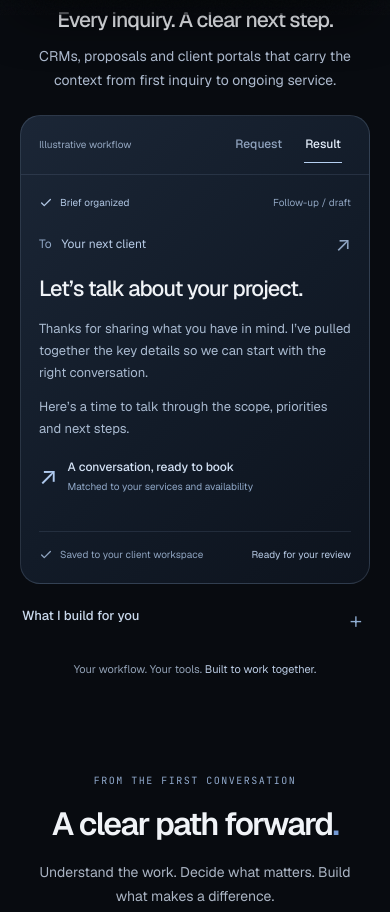
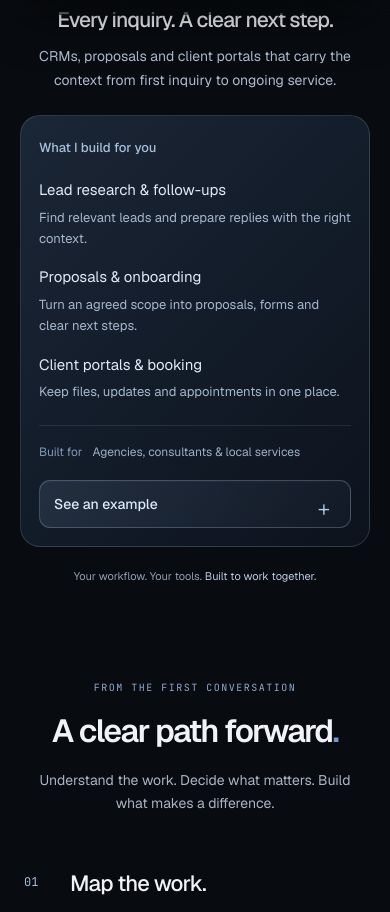
Before and after one commit to friizzyy/ju, a Next.js app: page /systems in a window 390 px wide. Shown: the part 829-1741 px from the top of the page. Built offline with nearby package versions, Linux system fonts and the light colour scheme.

Commit message:
Make mobile Systems workflows explain services before examples

```diff
--- a/components/SystemsWorkflowScene.tsx
+++ b/components/SystemsWorkflowScene.tsx
@@ -11,6 +11,15 @@ const requests = {
   social: { text: 'We are launching something new. Turn the story into content for our social channels, newsletter and community, in our voice.', context: [['From', 'A launch brief'], ['Connect', 'Brand voice, channels, calendar'], ['Keep me involved', 'Approve the content']] },
   knowledge: { text: 'Our team keeps answering the same questions. Make our guides easy to search and help people find the right answer with its source.', context: [['From', 'A team question'], ['Connect', 'Guides, documents, support'], ['Keep me involved', 'Hand off uncertain answers']] },
   personal: { text: 'Help me plan a city break. Use the things I like, keep the route practical and leave enough room to enjoy it.', context: [['From', 'A conversation with you'], ['Connect', 'Preferences, research, calendar'], ['Keep me involved', 'My choices and bookings']] },
+} as const
+
+const mobileBriefs = {
+  sales: { title: 'Follow up on an inquiry.', text: 'Add the brief to my CRM, draft a personal reply and help the client book a call.' },
+  operations: { title: 'Get a new job moving.', text: 'Match the job to a team, gather the documents and share a clear handoff.' },
+  commerce: { title: 'Plan the next stock order.', text: 'Review sales and stock, flag what’s running low and prepare a buying plan.' },
+  social: { title: 'Turn one idea into content.', text: 'Turn this launch into drafts for social, email and our community, in our voice.' },
+  knowledge: { title: 'Find the right answer.', text: 'Use our company guides to answer the question and show where the answer came from.' },
+  personal: { title: 'Plan a trip around me.', text: 'Use my preferences to research a city break, with practical routes and time to explore.' },
 } as const
 
 function Check() {
@@ -34,7 +43,7 @@ function SalesResult() {
 function OperationsResult() {
   return <div className={styles.operationsResult}>
     <div className={styles.resultLead}><span className={styles.resultStatus}><Check /> Work coordinated</span><span>Team schedule</span></div>
-    <h4>The right people.<br />The whole picture.</h4>
+    <h4 className={styles.compactResultTitle}>The right people.<br className={styles.resultLineBreak}/> The whole picture.</h4>
     <div className={styles.schedule}>
       {[['09:00', 'Site visit', 'Field team', 'Brief attached'], ['11:30', 'Document review', 'Operations', 'Files collected'], ['14:00', 'Client handoff', 'Account lead', 'Next steps prepared']].map(([time, task, team, detail],i) => <div className={styles.scheduleRow} key={task}><time>{time}</time><div className={styles.scheduleLine}><i /></div><div><strong>{task}</strong><span>{team}</span><div className={styles.scheduleTrack}><i style={{ width: `${[78,56,90][i]}%` }} /></div><small>{detail}</small></div></div>)}
     </div>
@@ -71,7 +80,7 @@ function SocialResult() {
 function KnowledgeResult() {
   return <div className={styles.knowledgeResult}>
     <div className={styles.resultLead}><span className={styles.resultStatus}><Check /> Sources connected</span><span>Team knowledge</span></div>
-    <div className={styles.knowledgeQuestion}><span>Your team asks</span><h4>How do we onboard<br />a new client?</h4></div>
+    <div className={styles.knowledgeQuestion}><span>Your team asks</span><h4 className={styles.compactResultTitle}>How do we onboard<br className={styles.resultLineBreak}/> a new client?</h4></div>
     <div className={styles.knowledgeAnswer}><span className={styles.answerMark}>JU<span>.</span></span><div><p>Start with a clear handoff.</p><ol><li>Confirm the agreed scope and key contacts.</li><li>Collect the project brief and required files.</li><li>Open the client portal and share the next steps.</li></ol><div className={styles.sourceReference}><span>↗</span><div><strong>Client onboarding guide</strong><span>Answer grounded in your documents</span></div></div></div></div>
     <div className={styles.resultFoot}><span><Check /> Context kept with the answer</span><strong>Human handoff when needed</strong></div>
   </div>
@@ -80,17 +89,44 @@ function KnowledgeResult() {
 function PersonalResult() {
   return <div className={styles.personalResult}>
     <div className={styles.resultLead}><span className={styles.resultStatus}><Check /> Preferences considered</span><span>Your personal desk</span></div>
-    <h4>A day that leaves<br />room for you.</h4>
+    <h4 className={styles.compactResultTitle}>A day that leaves<br className={styles.resultLineBreak}/> room for you.</h4>
     <div className={styles.dayPlan}>{[['A slow start','A good coffee near your stay.','A short walk'],['A little discovery','A neighborhood picked around your interests.','Time to explore'],['An easy evening','Dinner nearby, with the rest left open.','No rushing back']].map(([title,body,note],i)=><div key={title}><span className={styles.routeMark}>{i===0?'◉':'○'}</span><div><strong>{title}</strong><p>{body}</p><span>{note}</span></div></div>)}</div>
     <div className={styles.resultFoot}><span><Check /> Your feedback shapes the next plan</span><strong>Your choices, remembered</strong></div>
   </div>
 }
 
+function WorkflowResult({ id }: { id: SystemsWorkflow['id'] }) {
+  if (id === 'sales') return <SalesResult />
+  if (id === 'operations') return <OperationsResult />
+  if (id === 'commerce') return <CommerceResult />
+  if (id === 'social') return <SocialResult />
+  if (id === 'knowledge') return <KnowledgeResult />
+  return <PersonalResult />
+}
+
 export default function SystemsWorkflowScene({ workflow, prefix = 'workflow', staticPreview = false }: { workflow: SystemsWorkflow; prefix?: string; staticPreview?: boolean }) {
   const [view, setView] = useState<'request'|'result'>('result')
-  const request=requests[workflow.id]
-  const base=`${prefix}-demo-${workflow.id}`
+  const [exampleExpanded, setExampleExpanded] = useState(false)
+  const request = requests[workflow.id]
+  const brief = mobileBriefs[workflow.id]
+  const base = `${prefix}-demo-${workflow.id}`
   return <div className={styles.scene} role="group" aria-label={`${workflow.label}: illustrative workflow`}>
+    <div className={styles.mobileExample} data-expanded={staticPreview || exampleExpanded}>
+      {!staticPreview && <button type="button" className={styles.exampleToggle} aria-expanded={exampleExpanded} aria-controls={`${base}-example`} onClick={() => setExampleExpanded(expanded => !expanded)}>
+        See an example <span aria-hidden="true">+</span>
+      </button>}
+      <div id={`${base}-example`} className={styles.exampleDisclosure}><div className={styles.exampleContent}>
+        <div className={styles.exampleRequest}>
+          <span>Example request</span>
+          <h4>{brief.title}</h4>
+          <p>{brief.text}</p>
+          <div className={styles.requestTools}><span>Works with</span><ul aria-label="Connected tools and context">{request.context[1][1].split(', ').map(tool => <li key={tool}>{tool}</li>)}</ul></div>
+        </div>
+        <p className={styles.exampleResultLabel}><span aria-hidden="true">↓</span>What the system prepares</p>
+        <div className={`${styles.sceneState} ${styles.mobileResult}`}><WorkflowResult id={workflow.id}/></div>
+      </div></div>
+    </div>
+    <div className={styles.desktopExample}>
       <div className={styles.sceneHeader}><span className={styles.exampleLabel}>Illustrative workflow</span>{!staticPreview && <div className={styles.sceneControls} role="group" aria-label={`${workflow.label} preview view`}>
         <button type="button" aria-pressed={view==='request'} aria-controls={`${base}-request`} onClick={()=>setView('request')}>Request</button>
         <button type="button" aria-pressed={view==='result'} aria-controls={`${base}-result`} onClick={()=>setView('result')}>Result</button>
@@ -103,7 +139,8 @@ export default function SystemsWorkflowScene({ workflow, prefix = 'workflow', st
           <p className={styles.requestHint}>Select Result to see what the system prepares.<span aria-hidden="true">↗</span></p>
         </div>}
         <div id={`${base}-result`} className={styles.sceneState} aria-hidden={staticPreview?undefined:view!=='result'} inert={staticPreview?undefined:view!=='result'}>
-        {workflow.id==='sales' && <SalesResult/>}{workflow.id==='operations' && <OperationsResult/>}{workflow.id==='commerce' && <CommerceResult/>}{workflow.id==='social' && <SocialResult/>}{workflow.id==='knowledge' && <KnowledgeResult/>}{workflow.id==='personal' && <PersonalResult/>}
+          <WorkflowResult id={workflow.id}/>
+        </div>
       </div>
     </div>
   </div>
--- a/components/SystemsWorkflows.module.css
+++ b/components/SystemsWorkflows.module.css
@@ -29,13 +29,14 @@
 .selectors button:focus-visible, .sceneControls button:focus-visible { outline: 2px solid #bfd6f5; outline-offset: -3px; border-radius: 4px; }
 @media (hover:hover) { .selectors button:hover, .sceneControls button:hover { color: #fff; } }
 .panels { display: grid; min-width: 0; }
+.workflowCard { display: contents; }
 .panel { display: grid; grid-template-areas: 'heading' 'scene' 'details'; grid-template-rows: auto 1fr auto; grid-area: 1 / 1; min-width: 0; }
 .panel[aria-hidden='true'] { visibility: hidden; pointer-events: none; }
 .panelHeading { grid-area: heading; min-width: 0; padding: 26px 23px; }
 .panelHeading h3 { margin: 0 0 16px; max-width: 20ch; font-size: 29px; font-weight: 500; line-height: 1.15; letter-spacing: -.045em; text-wrap: balance; }
 .panelHeading p { max-width: 70ch; margin: 0; font-size: 14px; line-height: 1.75; color: #adbace; text-wrap: pretty; }
 .buildDetails { grid-area: details; min-width: 0; padding: 25px 23px 27px; border-top: 1px solid var(--rule); }
-.buildLabel { color: #95abc7; font-size: 12px; }
+.buildLabel { margin: 0; color: #95abc7; font-size: 12px; font-weight: 400; }
 .buildDetails ul { display: grid; gap: 11px; margin: 18px 0 25px; padding: 0; list-style: none; }
 .buildDetails li { display: flex; align-items: baseline; gap: 10px; color: #d8e2ef; font-size: 13px; line-height: 1.5; }
 .buildDetails li > span { color: #90add3; }
@@ -152,6 +153,7 @@
 .dayPlan div > div > span { font-size: 10px; color: #8ba7ce; }
 /* The input and output occupy the same intrinsic grid slot, avoiding jumps on interruption. */
 .requestState { display: flex; flex-direction: column; }
+.desktopExample { display: contents; }
 .requestOverline { margin-top: 10px; color: #9ab3d5; font-size: 12px; }
 .requestText { margin: 24px 0 32px; color: #e0eafa; font-size: 23px; font-weight: 400; line-height: 1.45; letter-spacing: -.025em; text-wrap: pretty; }
 .requestContext { display: grid; gap: 16px; margin: 0 0 25px; }
@@ -297,8 +299,7 @@
 }
 
 /* Compact screens show one service at its own height, not the tallest of all six. */
-.buildToggle, .compactDescription, .extendedDescription { display: none; }
-.buildDisclosure, .buildDetailsContent { display: contents; }
+.compactDescription, .buildDescription, .mobileBuildLabel, .mobileExample { display: none; }
 @media (max-width: 999px) {
   .section { padding-bottom: 38px; }
   .divider { margin-bottom: 28px; }
@@ -374,14 +375,6 @@
 @media (max-width: 759px) {
   .intro h2 { max-width: none; margin-inline: auto; font-size: clamp(26px, 8.4vw, 48px); white-space: nowrap; }
   .buildLabel { display: none; }
-  .buildToggle { display: flex; align-items: center; justify-content: space-between; width: 100%; min-height: 48px; gap: 20px; padding: 12px 2px; border: 0; background: none; color: #cad9ec; font: 500 13px/1.5 var(--font-geist-sans), sans-serif; text-align: left; cursor: pointer; touch-action: manipulation; }
-  .buildToggle > span { display: grid; place-items: center; width: 24px; height: 24px; font-size: 22px; font-weight: 300; color: #91afd4; transition: transform 220ms ease; }
-  .buildToggle[aria-expanded='true'] > span { transform: rotate(45deg); }
-  .buildToggle:focus-visible { outline: 2px solid #bfd6f5; outline-offset: -2px; border-radius: 4px; }
-  .buildDisclosure { display: grid; grid-template-rows: 0fr; transition: grid-template-rows 240ms cubic-bezier(.22,1,.36,1); }
-  .buildDetailsContent { display: block; min-height: 0; overflow: hidden; visibility: hidden; transition: visibility 240ms; }
-  .buildDetails[data-expanded='true'] .buildDisclosure { grid-template-rows: 1fr; }
-  .buildDetails[data-expanded='true'] .buildDetailsContent { visibility: visible; }
   .buildDetails ul { margin: 12px 0 18px; grid-template-columns: minmax(0, 1fr); gap: 10px; }
   .buildAudience { padding-bottom: 18px; }
   .buildAudience > span { display: inline; margin-right: 10px; }
@@ -405,9 +398,11 @@
   .requestText { font-size: 18px; }
   .campaignArtwork h4 { font-size: 30px; }
 }
-@media (prefers-reduced-motion: reduce) { .buildDisclosure, .buildDetailsContent, .buildToggle > span { transition: none; } }
 
 @media (max-width: 759px) {
+  .operationsResult, .knowledgeQuestion, .personalResult { container-type: inline-size; }
+  .sceneState .compactResultTitle { font-size: clamp(1rem, 6.5cqi, 2.125rem); line-height: 1.25; }
+  .resultLineBreak { display: none; }
   .panelHeading { container-type: inline-size; text-align: center; }
   .panelHeading h3 {
     max-width: none;
@@ -423,7 +418,6 @@
   }
   .fullDescription { display: none; }
   .compactDescription { display: block; }
-  .extendedDescription { display: block; margin: 10px 0 18px; color: #adbace; font-size: 13px; line-height: 1.75; }
   .channelPlan { display: grid; grid-template-columns: repeat(3, minmax(0, 1fr)); gap: 0 12px; }
   .channelPlan h4 { grid-column: 1 / -1; margin-bottom: 10px; font-size: 18px; }
   .channelPlan > div { display: block; padding-block: 10px 0; }
@@ -431,4 +425,66 @@
   .channelPlan strong { font-size: 11px; }
   .channelPlan > div > div > span { display: block; margin-top: 5px; font-size: 10px; line-height: 1.5; }
   .channelMark, .channelPlan svg, .channelPlan > p { display: none; }
+  .workflowCard {
+    grid-area: scene;
+    min-width: 0;
+    display: flex;
+    flex-direction: column;
+    overflow: hidden;
+    border: 1px solid #9fb9da30;
+    border-radius: 20px;
+    background: linear-gradient(135deg, #1b2636, #121b28 55%, #0d131d);
+  }
+  .workflowCard .buildDetails { margin: 0; padding: 22px 18px 18px; }
+  .workflowCard .buildLabel { display: block; color: #a7bfdf; font-size: 13px; font-weight: 500; }
+  .mobileBuildLabel { display: inline; }
+  .workflowCard .buildDetails ul { gap: 17px; margin: 22px 0; }
+  .workflowCard .buildDetails li { display: block; font-size: 15px; color: #e0e9f5; }
+  .workflowCard .buildArrow { display: none; }
+  .workflowCard .buildDescription { display: block; margin: 5px 0 0; color: #a6b7cd; font-size: 13px; line-height: 1.65; }
+  .workflowCard .buildAudience { padding: 16px 0 0; border-top: 1px solid var(--rule); font-size: 12px; line-height: 1.7; }
+  .workflowCard .scene { align-self: stretch; border: 0; border-radius: 0; background: none; }
+  .mobileExample { display: block; padding: 0 18px 18px; }
+  .desktopExample { display: none; }
+  .exampleToggle {
+    display: flex;
+    align-items: center;
+    justify-content: space-between;
+    width: 100%;
+    min-height: 48px;
+    padding: 11px 14px;
+    gap: 12px;
+    border: 1px solid #afc9eb45;
+    border-radius: 11px;
+    background: linear-gradient(120deg, #aac8ef1d, #7298d20b);
+    box-shadow: inset 0 1px #e6f0ff07;
+    color: #dce9fa;
+    font: 500 14px/1.5 var(--font-geist-sans), sans-serif;
+    text-align: left;
+    cursor: pointer;
+    touch-action: manipulation;
+  }
+  .exampleToggle > span { display: grid; place-items: center; width: 24px; height: 24px; color: #b4cdee; font-size: 22px; font-weight: 300; transition: transform 220ms ease; }
+  .exampleToggle[aria-expanded='true'] > span { transform: rotate(45deg); }
+  .exampleToggle:focus-visible { outline: 2px solid #bfd6f5; outline-offset: 4px; }
+  .exampleDisclosure { display: grid; grid-template-rows: 0fr; transition: grid-template-rows 260ms cubic-bezier(.22,1,.36,1); }
+  .exampleContent { min-height: 0; overflow: hidden; visibility: hidden; transition: visibility 260ms; }
+  .mobileExample[data-expanded='true'] .exampleDisclosure { grid-template-rows: 1fr; }
+  .mobileExample[data-expanded='true'] .exampleContent { visibility: visible; }
+  .exampleRequest { container-type: inline-size; padding-top: 25px; }
+  .exampleRequest > span { color: #8fa5c2; font-size: 11px; }
+  .exampleRequest h4 { margin: 11px 0 10px; color: #e0e9f5; font-size: clamp(1.125rem, 7.4cqi, 1.6875rem); font-weight: 500; line-height: 1.25; letter-spacing: -.045em; }
+  .exampleRequest > p { margin: 0; color: #b4c3d6; font-size: 14px; line-height: 1.75; }
+  .requestTools { margin-top: 18px; }
+  .requestTools > span { color: #8fa5c2; font-size: 11px; }
+  .requestTools ul { display: flex; flex-wrap: wrap; gap: 7px; padding: 0; margin: 10px 0 0; list-style: none; }
+  .requestTools li { padding: 6px 10px; border: 1px solid #a3bfdf25; border-radius: 6px; background: #a7c1e008; color: #c6d6ea; font-size: 12px; line-height: 1.5; }
+  .exampleResultLabel { display: flex; align-items: center; gap: 10px; margin: 23px 0 0; padding-top: 20px; border-top: 1px solid var(--rule); color: #a7bfdf; font-size: 12px; }
+  .exampleResultLabel > span { color: #c5d8f1; font-size: 18px; }
+  .mobileExample .sceneState { padding: 21px 0 0; }
+  .mobileResult > div { height: auto; }
+  .mobileResult .resultLead { display: none; }
 }
+@media (prefers-reduced-motion: reduce) {
+  .exampleDisclosure, .exampleContent, .exampleToggle > span { transition: none; }
+}
--- a/components/SystemsWorkflows.tsx
+++ b/components/SystemsWorkflows.tsx
@@ -15,18 +15,23 @@ const compactDescriptions: Record<SystemsWorkflow['id'], string> = {
   personal: 'An assistant for travel, planning and everyday tasks that remembers your preferences.',
 }
 
-function BuildDetails({ workflow, prefix, staticPreview }: { workflow: SystemsWorkflow; prefix: string; staticPreview: boolean }) {
-  const [expanded, setExpanded] = useState(false)
-  return <div className={styles.buildDetails} data-expanded={staticPreview || expanded}>
-    <span className={styles.buildLabel}>What I build</span>
-    {!staticPreview && <button className={styles.buildToggle} type="button" aria-expanded={expanded} aria-controls={`${prefix}-builds-${workflow.id}`} onClick={() => setExpanded(value => !value)}>
-      What I build for you <span aria-hidden="true">+</span>
-    </button>}
-    <div id={`${prefix}-builds-${workflow.id}`} className={styles.buildDisclosure}><div className={styles.buildDetailsContent}>
-      <p className={styles.extendedDescription}>{workflow.description}</p>
-      <ul role="list">{workflow.builds.map(build => <li key={build}><span aria-hidden="true">↗</span>{build}</li>)}</ul>
-      <p className={styles.buildAudience}><span>Built for</span>{workflow.audience}</p>
-    </div></div>
+const buildDescriptions: Record<SystemsWorkflow['id'], readonly string[]> = {
+  sales: ['Find relevant leads and prepare replies with the right context.', 'Turn an agreed scope into proposals, forms and clear next steps.', 'Keep files, updates and appointments in one place.'],
+  operations: ['Assign work, balance schedules and give each task an owner.', 'Collect the right files and route them to the right person.', 'See workloads, delays and decisions that need attention.'],
+  commerce: ['Track stock and prepare reorder recommendations.', 'Keep customers informed as orders move through fulfillment.', 'Bring purchasing and sales information into one view.'],
+  social: ['Plan posts and move approved content into your channels.', 'Adapt one idea for each format while keeping your voice.', 'Organize conversations, answer common questions and flag replies.'],
+  knowledge: ['Search company documents and get answers with sources.', 'Prepare relevant replies and hand complex questions to your team.', 'Keep processes and guidance easy to find and maintain.'],
+  personal: ['Research stays, routes and plans around your preferences.', 'Remember useful details, interests and past choices.', 'Organize tasks and follow through on reminders.'],
+}
+
+function BuildDetails({ workflow }: { workflow: SystemsWorkflow }) {
+  return <div className={styles.buildDetails}>
+    <h4 className={styles.buildLabel}>What I build<span className={styles.mobileBuildLabel}> for you</span></h4>
+    <ul role="list">{workflow.builds.map((build, index) => <li key={build}>
+      <span className={styles.buildArrow} aria-hidden="true">↗</span>
+      <div><span>{build}</span><p className={styles.buildDescription}>{buildDescriptions[workflow.id][index]}</p></div>
+    </li>)}</ul>
+    <p className={styles.buildAudience}><span>Built for</span>{workflow.audience}</p>
   </div>
 }
 
@@ -37,8 +42,10 @@ function WorkflowDetail({ workflow, prefix = 'workflow', staticPreview = false }
       <p className={styles.fullDescription}>{workflow.description}</p>
       <p className={styles.compactDescription}>{compactDescriptions[workflow.id]}</p>
     </div>
-    <SystemsWorkflowScene workflow={workflow} prefix={prefix} staticPreview={staticPreview}/>
-    <BuildDetails workflow={workflow} prefix={prefix} staticPreview={staticPreview}/>
+    <div className={styles.workflowCard}>
+      <BuildDetails workflow={workflow}/>
+      <SystemsWorkflowScene workflow={workflow} prefix={prefix} staticPreview={staticPreview}/>
+    </div>
   </>
 }
 
```
Lines whose indentation alone changed are shown as unchanged.
